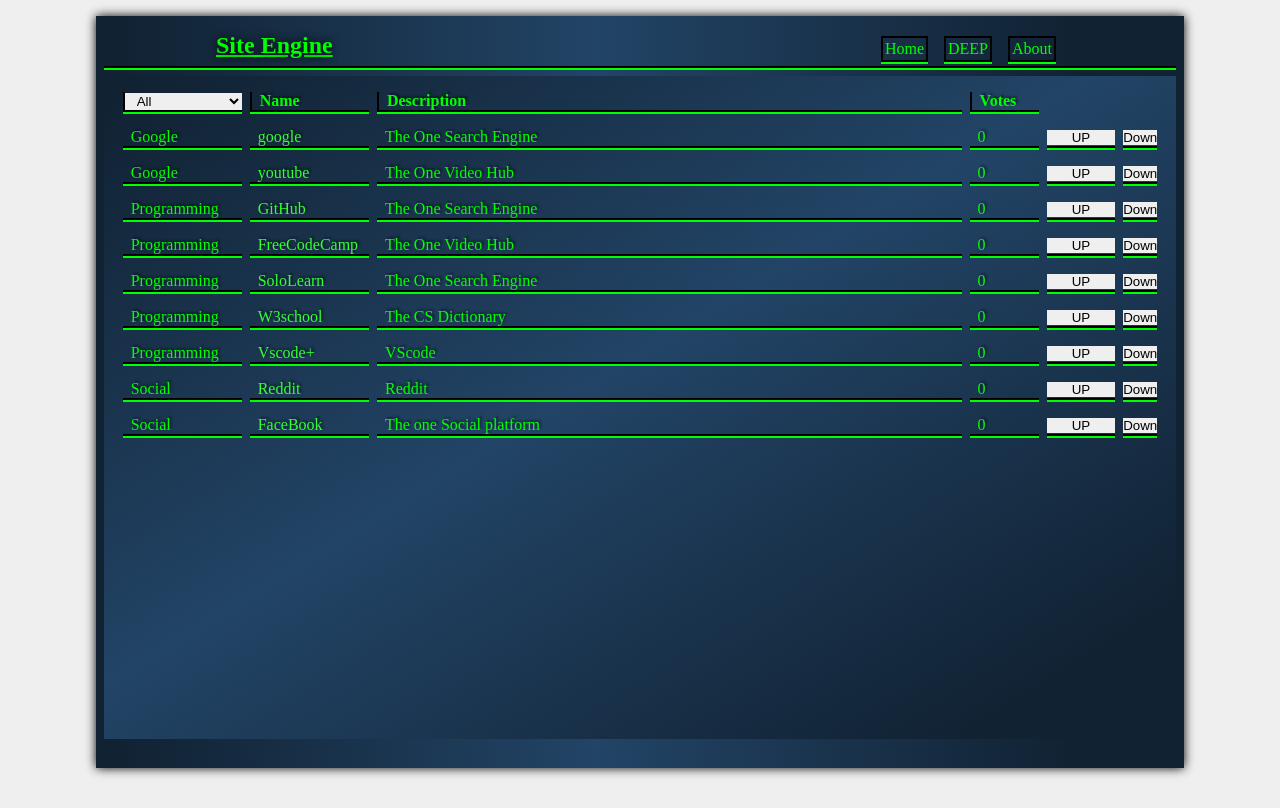
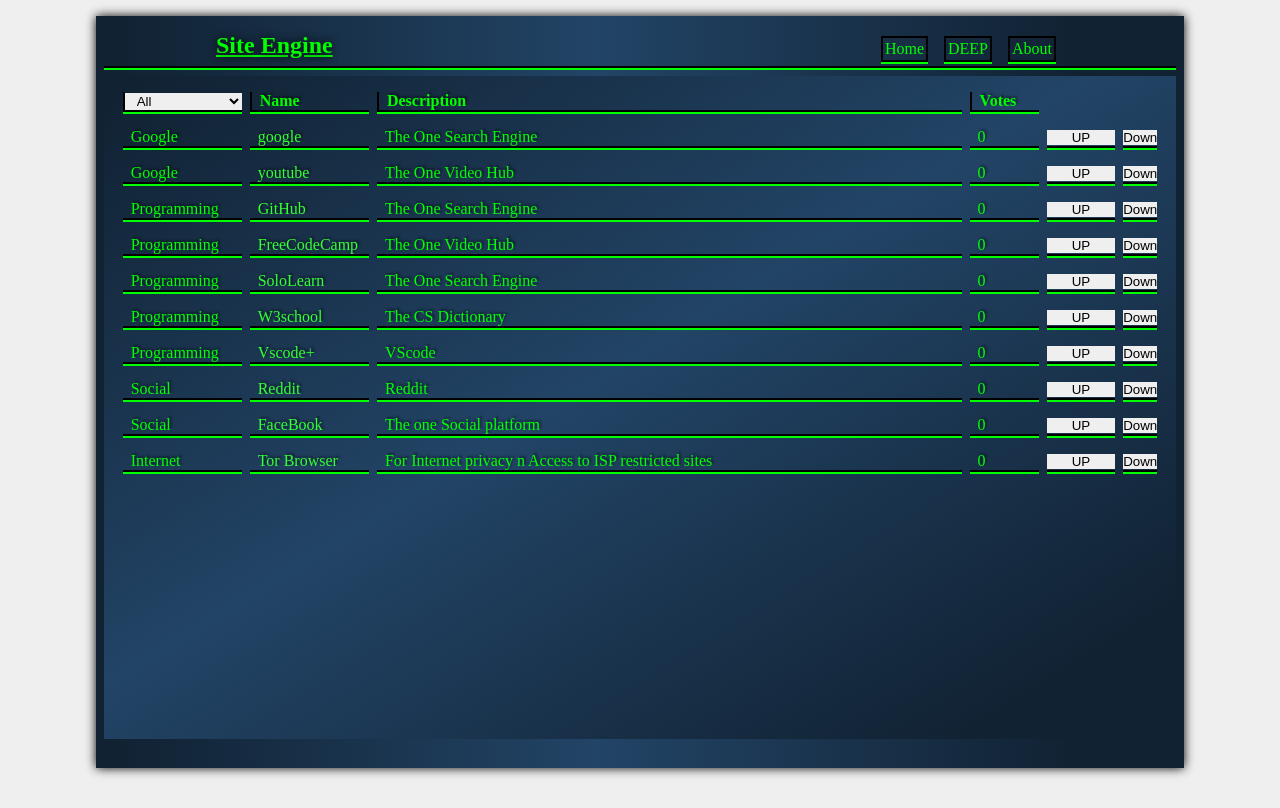
Before and after one commit to Sironi-00/React-site, a React (Create React App) app: page / in a window 1280 px wide. Built offline with nearby package versions, Linux system fonts and the light colour scheme.

Commit message:
added tor to db

```diff
--- a/src/Data.js
+++ b/src/Data.js
@@ -62,5 +62,12 @@
       category: "Social",
       votes: 0,
     },
+    {
+      name: "Tor Browser",
+      link: "https://www.torproject.org",
+      description: "For Internet privacy n Access to ISP restricted sites",
+      category: "Internet",
+      votes: 0,
+    }
   ];
   export {db}
```
